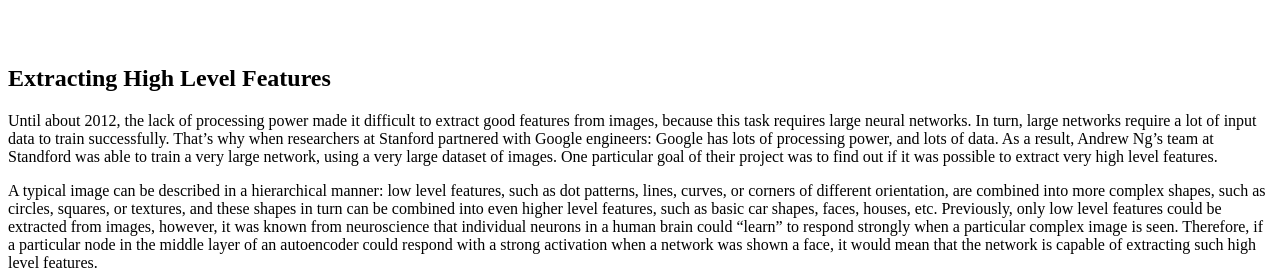
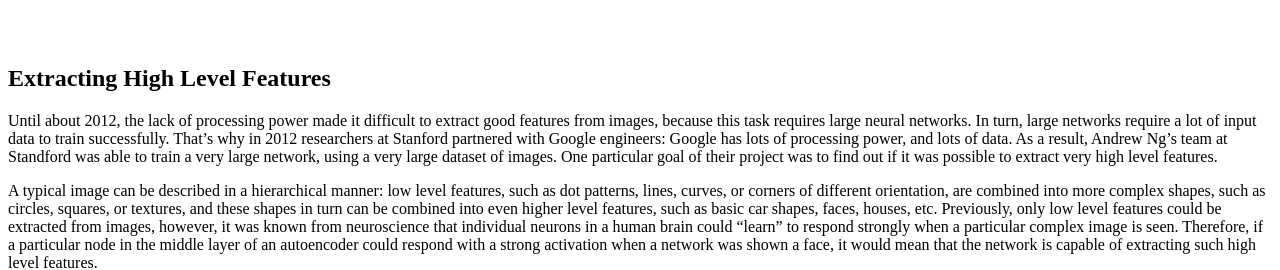
Before and after one commit to michaelklachko/michaelklachko.github.io, a plain HTML site: page index.html in a window 1280 px wide. Shown: the part 1332-1602 px from the top of the page. Drawn offline with Linux system fonts and the light colour scheme.

Commit message:
minor grammar editing

```diff
--- a/index.html
+++ b/index.html
@@ -41,7 +41,7 @@
 
 <h2>Extracting High Level Features</h2>
 
-<p>Until about 2012, the lack of processing power made it difficult to extract good features from images, because this task requires large neural networks. In turn, large networks require a lot of input data to train successfully. That’s why when researchers at Stanford partnered with Google engineers: Google has lots of processing power, and lots of data. As a result, Andrew Ng’s team at Standford was able to train a very large network, using a very large dataset of images. One particular goal of their project was to find out if it was possible to extract very high level features.
+<p>Until about 2012, the lack of processing power made it difficult to extract good features from images, because this task requires large neural networks. In turn, large networks require a lot of input data to train successfully. That’s why in 2012 researchers at Stanford partnered with Google engineers: Google has lots of processing power, and lots of data. As a result, Andrew Ng’s team at Standford was able to train a very large network, using a very large dataset of images. One particular goal of their project was to find out if it was possible to extract very high level features.
 </p>
 
 <p>A typical image can be described in a hierarchical manner: low level features, such as dot patterns, lines, curves, or corners of different orientation, are combined into more complex shapes, such as circles, squares, or textures, and these shapes in turn can be combined into even higher level features, such as basic car shapes, faces, houses, etc. Previously, only low level features could be extracted from images, however, it was known from neuroscience that individual neurons in a human brain could “learn” to respond strongly when a particular complex image is seen. Therefore, if a particular node in the middle layer of an autoencoder could respond with a strong activation when a network was shown a face, it would mean that the network is capable of extracting such high level features.
```
